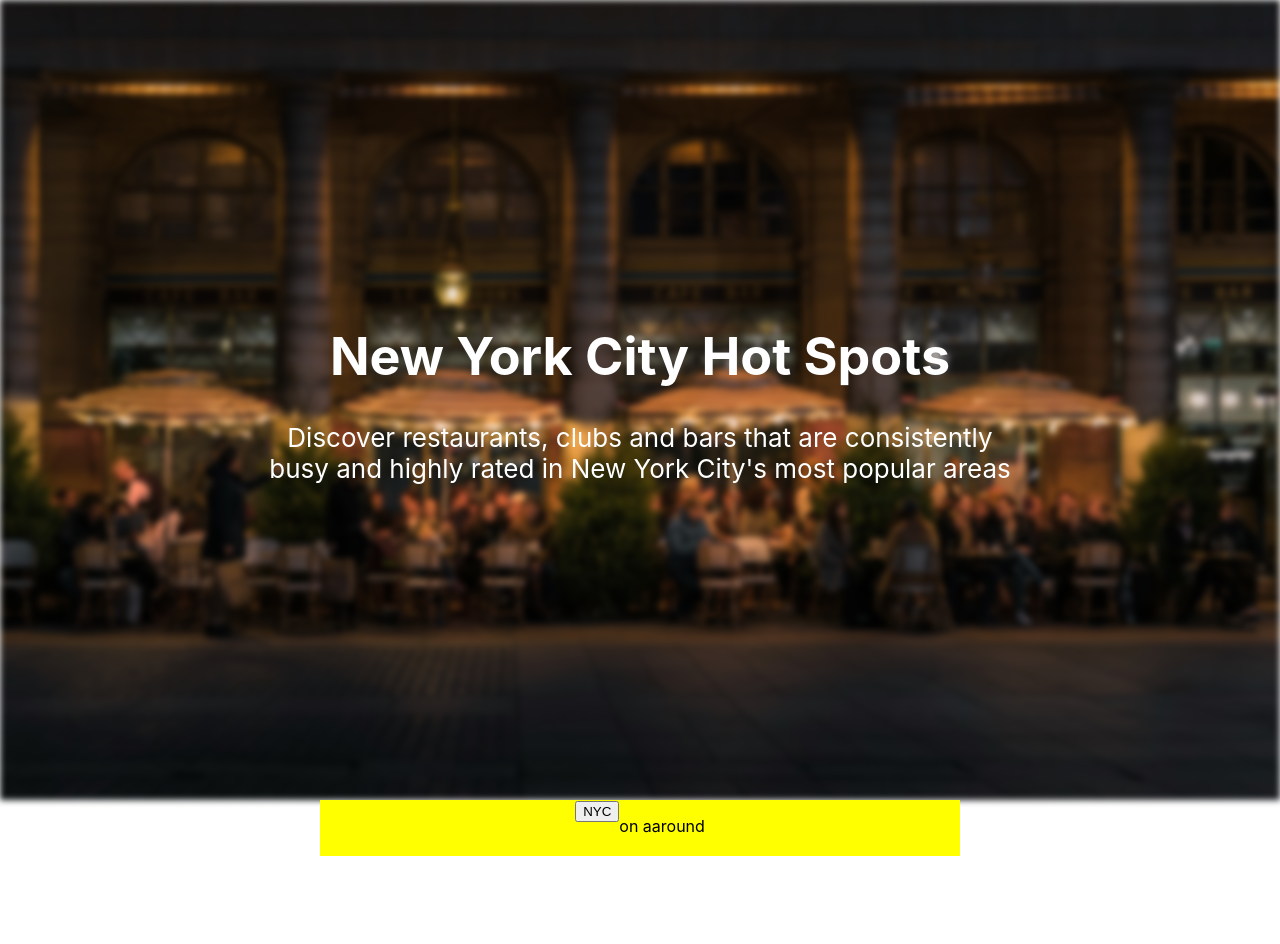
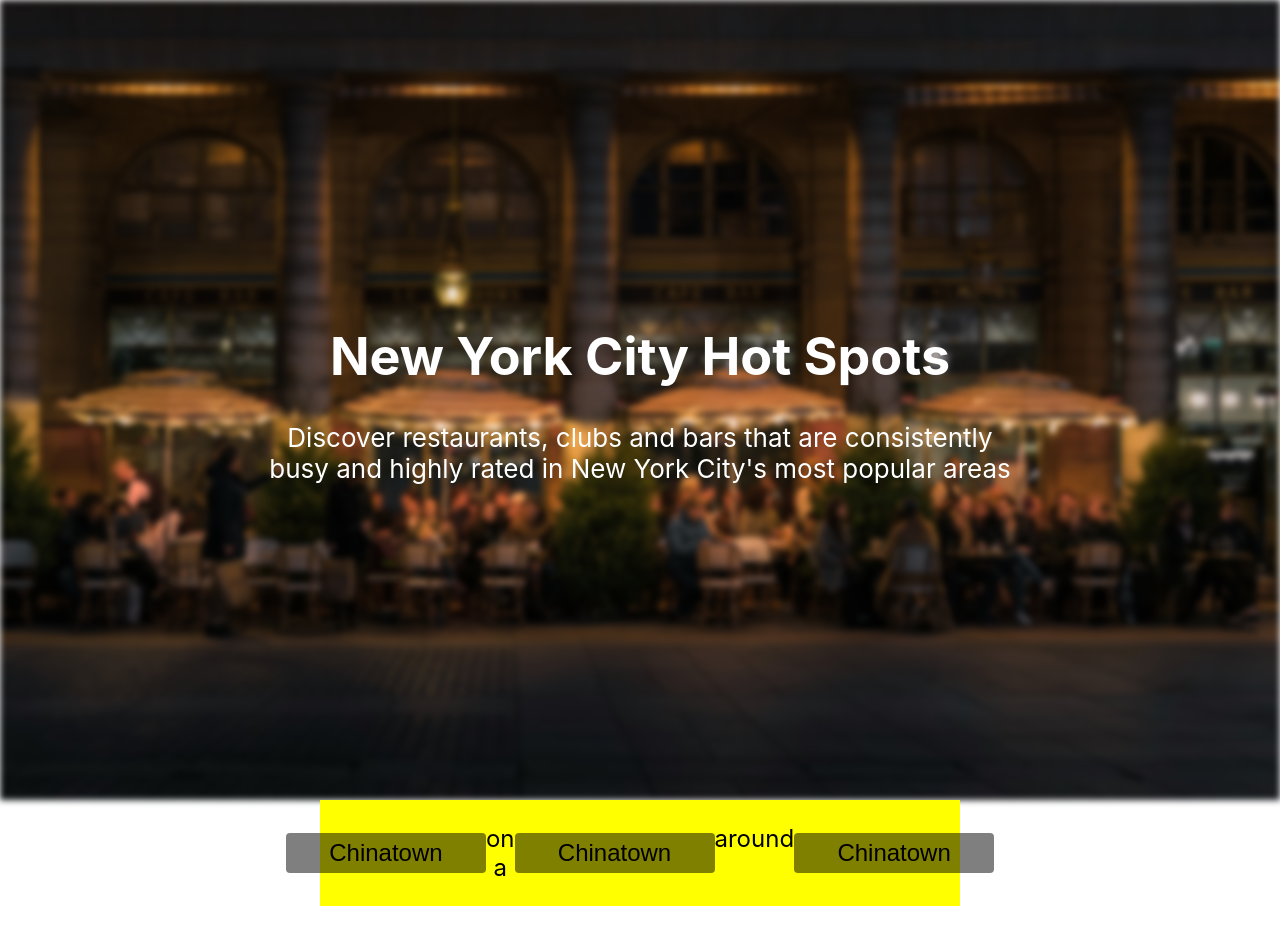
Before and after one commit to tyrocap/NYC-Hot-Spots, a React (Create React App) app: page / in a window 1280 px wide. Shown: the top 944 px of the page. Built offline with nearby package versions, Linux system fonts and the light colour scheme.

Commit message:
FE Updates

```diff
--- a/src/App.css
+++ b/src/App.css
@@ -1,3 +1,36 @@
+/* GENERAL */
+.btn {
+  height: 40px;
+  width: 200px;
+  background: rgba(0,0,0,0.5);
+  border: 0px;
+  border-radius: 4px;
+}
+
+.extra-large-font {
+  font-size: calc(16px + 2vh);
+}
+
+.large-font {
+  font-size: calc(12px + 2vh);
+
+}
+
+.normal-font {
+  font-size: calc(8px + 2vh);
+
+}
+
+.small-font {
+  font-size: calc(4px + 2vh);
+
+}
+
+.extra-small-font {
+  font-size: calc(0px + 2vh);
+
+}
+
 .App {
   text-align: center;
 }
@@ -49,6 +82,7 @@
 .g-map-header {
   display: inline-flex;
   justify-content: center;
+  text-align: center;
   position: absolute;
   width: 50%;
   background-color: yellow;
@@ -63,4 +97,17 @@
 .filter-box {
   display: flex;
   flex-direction: row;
+  justify-content: center;
+  text-align: center;
 }
+
+.dropdown-menu-button:hover .dropdown-menu {
+  display: flex;
+}
+
+
+.dropdown-menu {
+  display: none;
+  flex-direction: column;
+
+}
--- a/src/App.js
+++ b/src/App.js
@@ -1,6 +1,8 @@
 import React from 'react';
 import logo from './logo.svg';
 import './App.css';
+import Card from './Card'
+
 
 function App() {
   return (
@@ -17,18 +19,12 @@ function App() {
       <body>
         <div className="g-map">
           <div className="g-map-header">
-            <div></div>
             <div className="filter-box">
-              <div className="drop-down-buttons">
-                <div className="dropdown">
-                  <button className="">NYC</button>
-                  <div></div>
-                </div>
-              </div>
-              <p>on a </p>
-              <div className="drop-down-buttons"></div>
-              <p>around </p>
-              <div className="drop-down-buttons"></div>
+              <Card></Card>
+              <p className="normal-font">on a </p>
+              <Card></Card>
+              <p className="normal-font">around </p>
+              <Card></Card>
             </div>
             <div></div>
           </div>
--- /dev/null
+++ b/src/Card.css
@@ -0,0 +1,11 @@
+
+.card {
+    display: flex;
+    flex-direction: column;
+    justify-content: center;
+}
+
+.dropdown-menu {
+    display: flex;
+    flex-direction: column;
+}
--- /dev/null
+++ b/src/Card.js
@@ -0,0 +1,71 @@
+import React, { Component } from 'react';
+import './Card.css';
+
+
+class Card extends Component {
+  constructor() {
+    super ();
+
+    this.state = {
+      showMenu: false,
+      buttonText: 'Chinatown',
+    }
+
+    this.toggleMenu = this.toggleMenu.bind(this);
+    this.changeButtonText = this.changeButtonText.bind(this);
+    this.wrapperFuntion = this.wrapperFuntion.bind(this);
+  }
+
+  wrapperFuntion(event) {
+    this.toggleMenu(event);
+    this.changeButtonText(event);
+  }
+
+  changeButtonText(event) {
+    this.setState({
+      buttonText: event.target.value,
+    })
+  }
+
+  toggleMenu(event) {
+    if (this.state.showMenu === false) {
+      this.setState({
+      showMenu: true,
+      })
+    } else {
+      this.setState({
+      showMenu: false,
+      })
+    }
+
+  }
+
+  render() {
+    const text = this.state.buttonText;
+    return (
+      <div className="card">
+        <button className="btn normal-font" onClick={this.toggleMenu}>
+          {text}
+        </button>
+        {
+          this.state.showMenu
+          ? (
+              <div className="dropdown-menu">
+                <button className="btn normal-font" value="Chinatown" onClick={this.wrapperFuntion}>Chinatown</button>
+                <button className="btn normal-font" value="Chelsea" onClick={this.wrapperFuntion}>Chelsea</button>
+                <button className="btn normal-font" value="Downtown" onClick={this.wrapperFuntion}>Downtown</button>
+                <button className="btn normal-font" value="Uptown" onClick={this.wrapperFuntion}>Uptown</button>
+                <button className="btn normal-font" value="Midtown" onClick={this.wrapperFuntion}>Midtown</button>
+                <button className="btn normal-font" value="Harlem" onClick={this.wrapperFuntion}>Harlem</button>
+              </div>
+            )
+            : (
+              null
+            )
+        }
+      </div>
+    );
+  }
+}
+
+export default Card;
```
